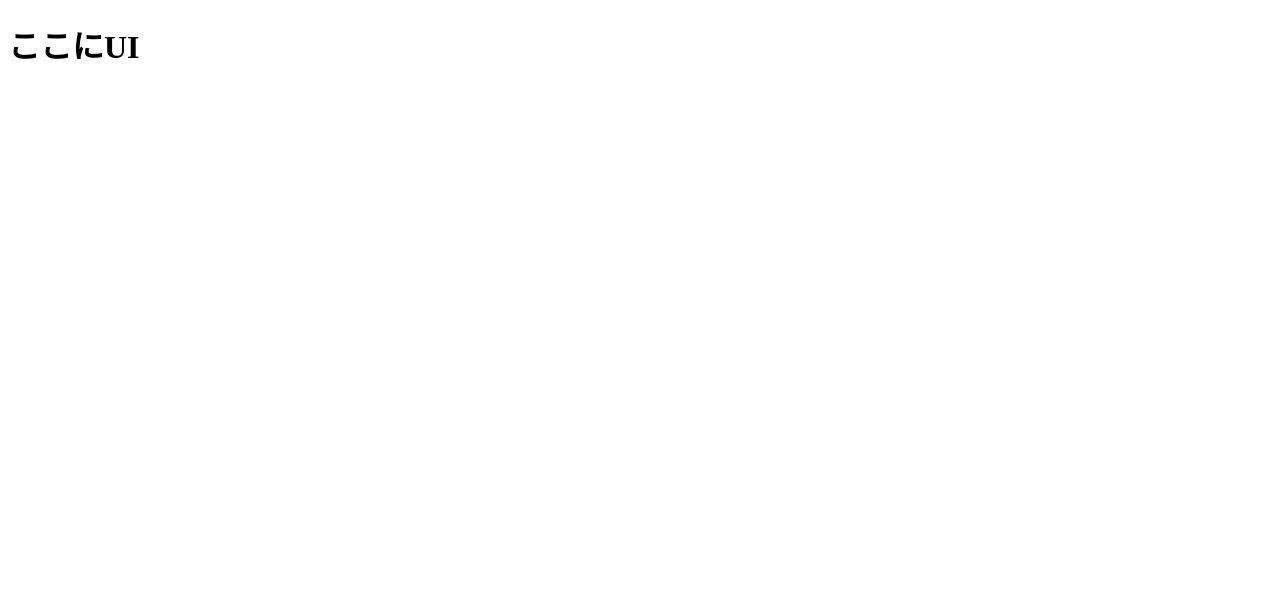
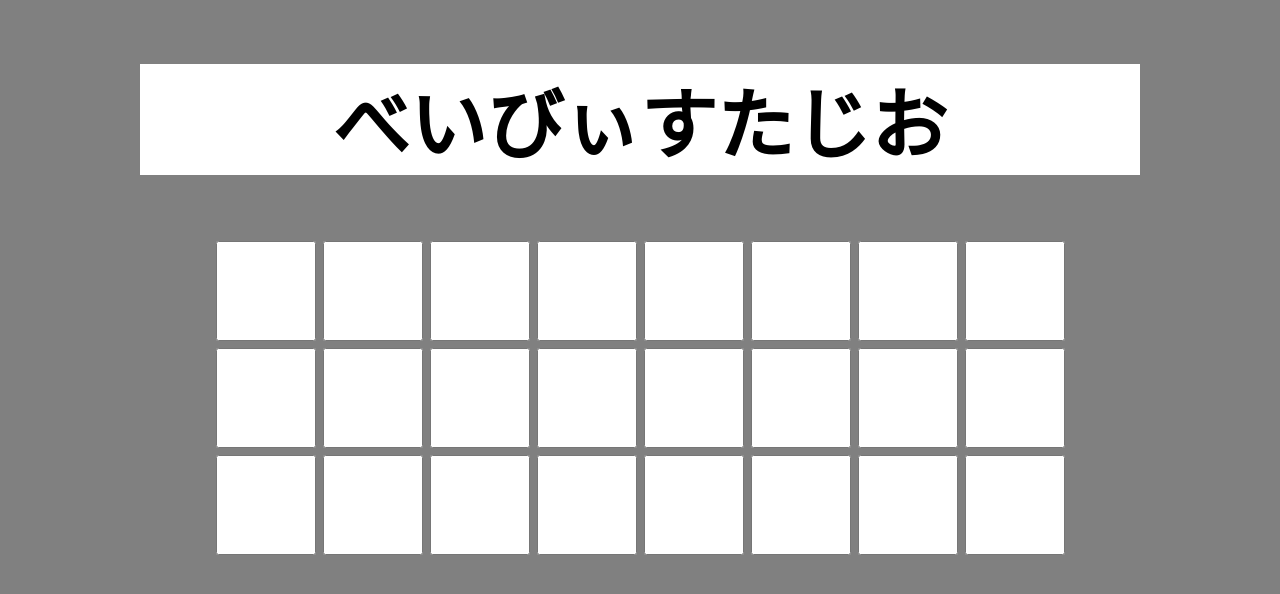
Before and after one commit to jigintern/2021_spring_music, a plain HTML site: page index.html in a window 1280 px wide. Drawn offline with Linux system fonts and the light colour scheme.

Commit message:
Add files via upload
チェックボックスを追加しました

```diff
--- a/index.html
+++ b/index.html
@@ -1,19 +1,59 @@
 <!DOCTYPE html>
-<html lang="en">
+<html lang="ja">
 <head>
     <meta charset="UTF-8">
     <meta name="viewport" content="width=device-width, initial-scale=1.0">
     <title>べいびぃすたじお</title>
 </head>
 <body>
-    <h1>ここにUI</h1>
-    <script>
+    <center>
+        <h2 width = "100">
+            べいびぃすたじお
+        </h2>
 
-    </script>
+
+    </center>
+
+
 
 </body>
+<div id="checkboxes"></div>
+
 </html>
 
+<script type = "module">
+    for (let i = 0; i < 3; i++) {
+        for(let j=0;j<8;j++){
+            const inp = document.createElement("input");
+            inp.className = `form-check-input${j + 8*i}`;
+            inp.type = "checkbox";
+            checkboxes.appendChild(inp);
+            console.log(inp);
+
+        }
+        const br = document.createElement("br");
+        checkboxes.appendChild(br);
+    }
+
+</script>
+
+
 <style>
+body {
+  font-family: sans-serif;
+  text-align: center;
+  background-color: gray;
+}
+h2 {
+  font-size: 6vw;
+  background-color: white;
+  width: 1000px;
+
+}
+input{
+    width:100px;
+    height:100px;
+    background:#000;
+}
 
 </style>
```
